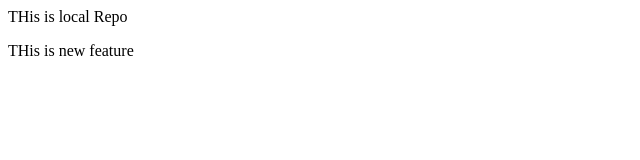
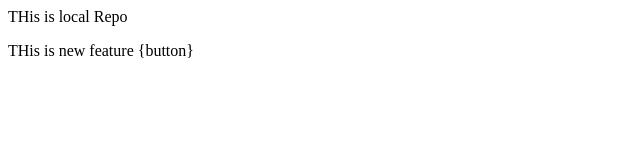
Before and after one commit to vivekpatel1802/localrepo, a plain HTML site: page index.html in a window 1280 px wide. Shown: the full height of the page, 0-640 px from the left. Drawn offline with Linux system fonts and the light colour scheme.

Commit message:
add button

```diff
--- a/index.html
+++ b/index.html
@@ -1,2 +1,2 @@
 <p>THis is local Repo</p>
-<p>THis is new feature</p>
+<p>THis is new feature {button}</p>
```
